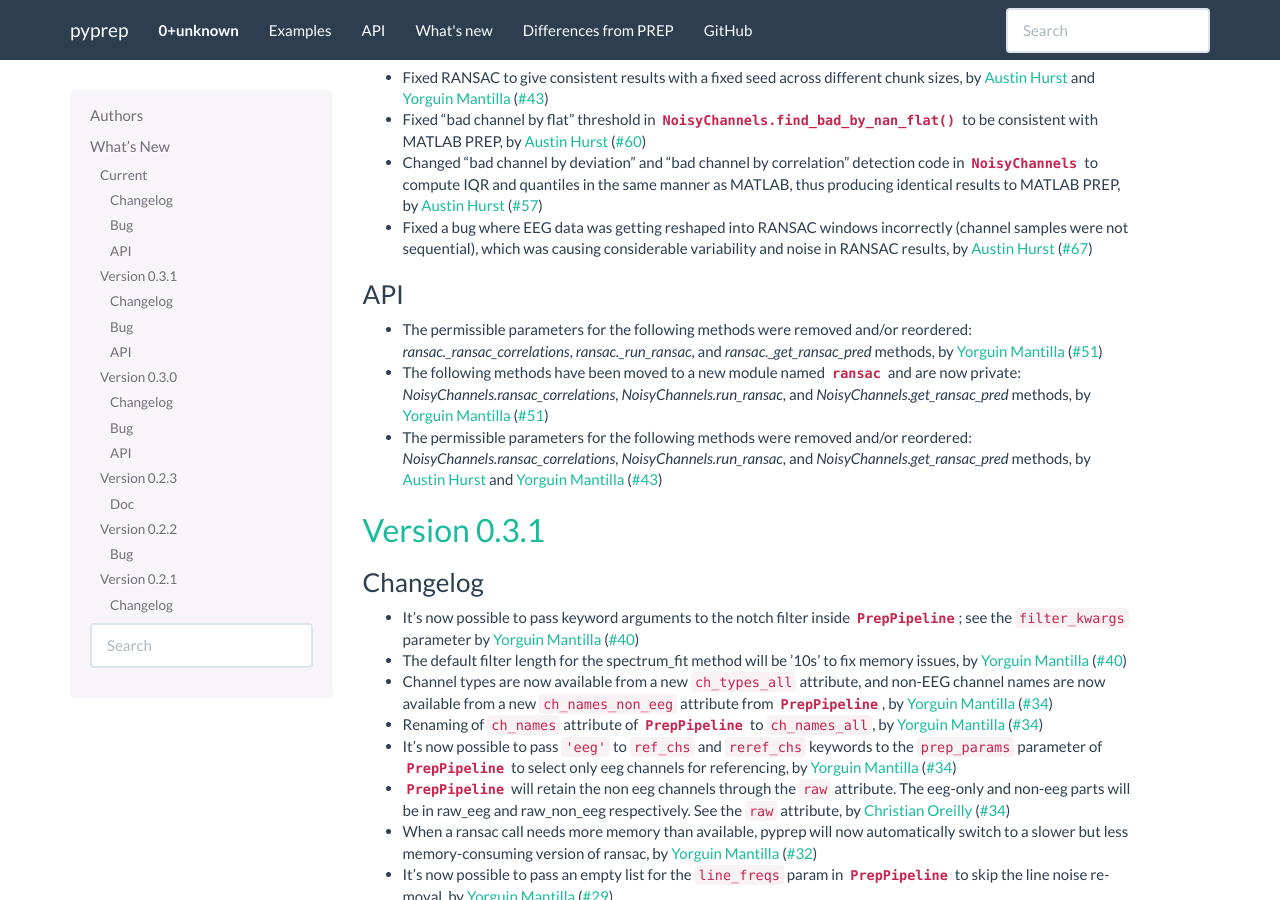
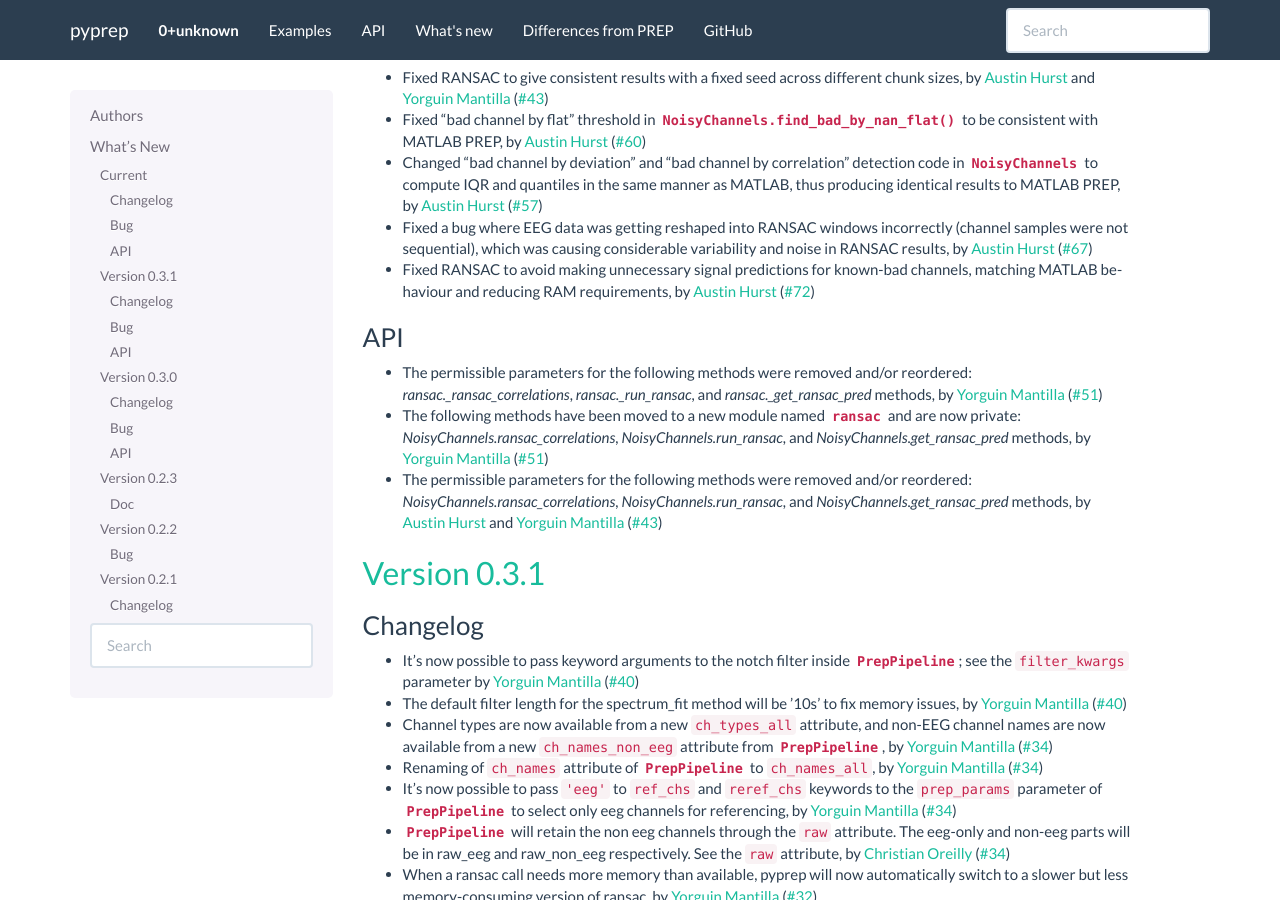
Before and after one commit to sappelhoff/pyprep, a Sphinx documentation site: the page built from docs/whats_new.rst, in a window 1280 px wide and 900 px high, scrolled down 1128 px. Built offline with Sphinx 7.4.7, drawn with Linux system fonts in a browser that asks for light colours.

Commit message:
Updated whats_new.rst

```diff
--- a/docs/whats_new.rst
+++ b/docs/whats_new.rst
@@ -47,6 +47,7 @@ Bug
 - Fixed "bad channel by flat" threshold in :meth:`NoisyChannels.find_bad_by_nan_flat` to be consistent with MATLAB PREP, by `Austin Hurst`_ (:gh:`60`)
 - Changed "bad channel by deviation" and "bad channel by correlation" detection code in :class:`NoisyChannels` to compute IQR and quantiles in the same manner as MATLAB, thus producing identical results to MATLAB PREP, by `Austin Hurst`_ (:gh:`57`)
 - Fixed a bug where EEG data was getting reshaped into RANSAC windows incorrectly (channel samples were not sequential), which was causing considerable variability and noise in RANSAC results, by `Austin Hurst`_ (:gh:`67`)
+- Fixed RANSAC to avoid making unnecessary signal predictions for known-bad channels, matching MATLAB behaviour and reducing RAM requirements, by `Austin Hurst`_ (:gh:`72`)
 
 API
 ~~~
```
